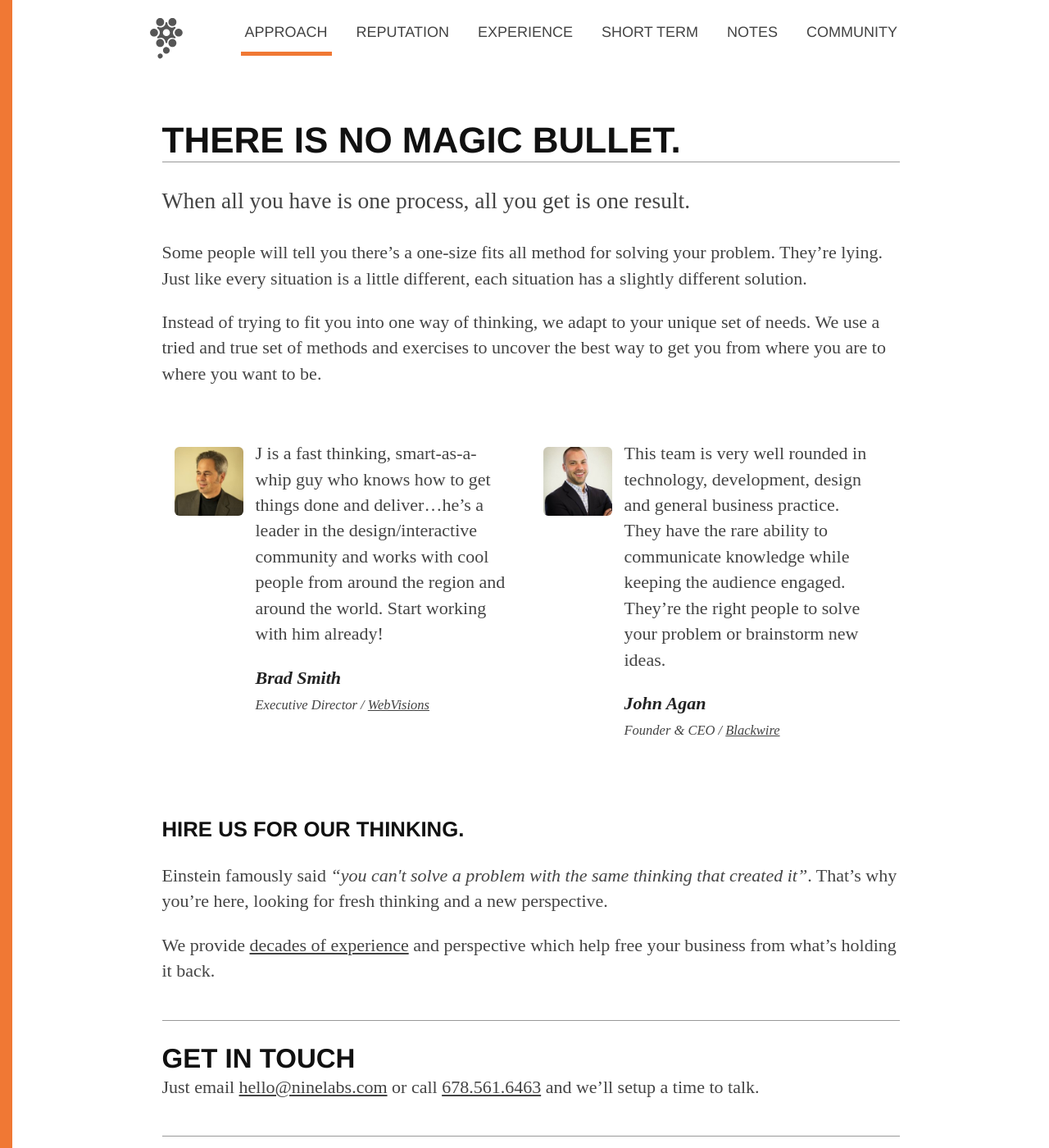
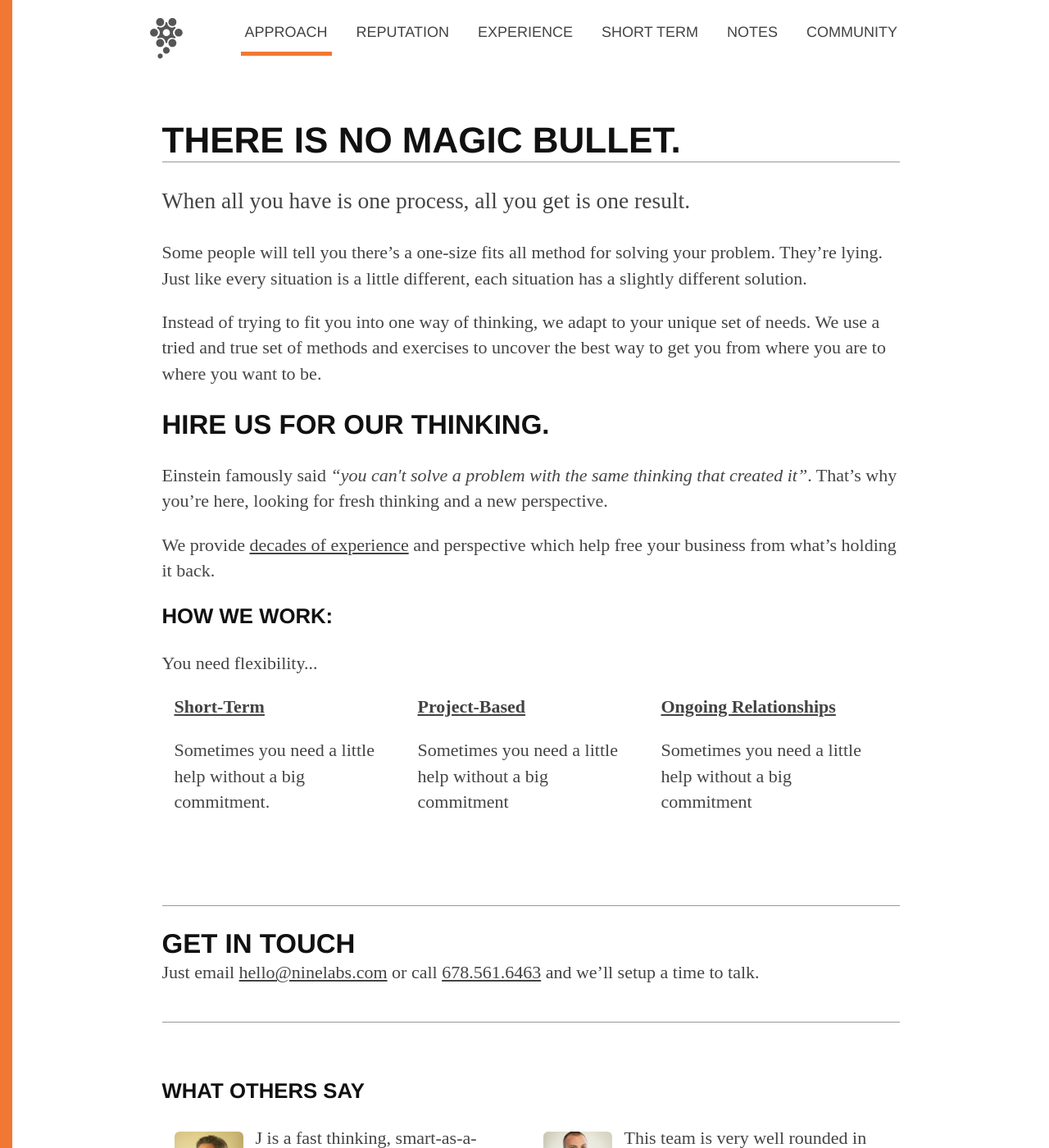
Before and after one commit to ninelabs/ninelabs.com, a Jekyll site: the page built from approach/index.html, in a window 1280 px wide and 1400 px high. Shown: the whole window at 82% size. Built offline with Jekyll 4.4.1, drawn with Linux system fonts in a browser that asks for light colours; nearby versions of some CDN libraries; Markdown is read by kramdown in place of the engine named in the settings.

Commit message:
Added Project and Ongoing pages

```diff
--- a/_data/partners.yml
+++ b/_data/partners.yml
@@ -49,9 +49,11 @@
   github: https://github.com/bradweaver
   dribbble: https://dribbble.com/bradweaver
   bio: |
-    He designs, he codes, he writes, he UXs, he slices and dices.
+    Brad&rsquo;s got an eye for design. A User Experience generalist, his background includes product development, interactive, branding, and market segmentation. He can design your graphics, optimize for user experience, code the front-end of your website, or lay out your iOS application. He&rsquo;s worked with big name clients like MTV, AT&T, ESPN, Disney, Columbia Records, NATO, The PGA, Coca-Cola, UnitedHealth Group, Macy&rsquo;s, and Hard Rock Café, but he&rsquo;s also folded clothes, pumped gas, bagged groceries, and sold cell phones.
 
-    Brad went to school to be a lawyer, then he came to his senses and has spent the last 15 years as a UX generalist with a geek&rsquo;s heart of gold. His experience includes product development, interactive, branding, and market segmentation. He&rsquo;s been the big cheese, the plebeian, the middle manager, and the class clown. He&rsquo;s also folded clothes, pumped gas, bagged groceries, sold cell phones, and climbed the Great Wall of China. He likes beer, scotch, Oxford commas, and Jesus, but not in that order.
+    As the CEO and Creative Director of Suckerpunch Studios, which he founded, Brad worked collaboratively with clients to solve business marketing challenges. Previously, he served as the Online Media Manager and Product Branding specialist for Verizon Wireless and did Visual Merchandising for American Eagle. His book, Creative Truth, releases fall 2015 from Focal Press. There&rsquo;s more on LinkedIn!
+
+    He&rsquo;s a big fan of minimal design, Scotch, and Oxford commas. He&rsquo;s known for his loquaciousness and his barbeque sauce. When he&rsquo;s not in front of a whiteboard, sketch pad, or monitor, you might stumble across Brad in the middle of the movie you&rsquo;re watching. His superpower, naturally, would be mind-reading.
 
 - name: Moses Ngone
   name-tokenized: moses-ngone
--- a/approach/index.html
+++ b/approach/index.html
@@ -14,7 +14,33 @@ pid: approach
   <p>Some people will tell you there&rsquo;s a one-size fits all method for solving your problem. They&rsquo;re lying. Just like every situation is a little different, each situation has a slightly different solution.</p>
   <p>Instead of trying to fit you into one way of thinking, we adapt to your unique set of needs. We use a tried and true set of methods and exercises to uncover the best way to get you from where you are to where you want to be.</p>
 
+  <h2>Hire us for our thinking.</h2>
+  <p>Einstein famously said <em>&ldquo;you can't solve a problem with the same thinking that created it&rdquo;</em>. That&rsquo;s why you&rsquo;re here, looking for fresh thinking and a new perspective.</p>
+  <p>We provide <a href="/experience/">decades of experience</a> and perspective which help free your business from what&rsquo;s holding it back.</p>
+
+  <h3>How We Work:</h3>
+  <p>You need flexibility...</p>
+  <div class="ways">
+    <div class="way">
+      <a href="/short-term/">Short-Term</a>
+      <p>Sometimes you need a little help without a big commitment.</p>
+    </div>
+    <div class="way">
+      <a href="/projects/">Project-Based</a>
+      <p>Sometimes you need a little help without a big commitment</p>
+    </div>
+    <div class="way">
+      <a href="/ongoing/">Ongoing Relationships</a>
+      <p>Sometimes you need a little help without a big commitment</p>
+    </div>
+  </div>
+
+</section>
+
+{% include footer-contact.html %}
+
 <div class="quotes">
+  <h3>What Others Say</h3>
   <div class="quote">
     <div class="media">
       <div class="media-object"><img src="/img/people/brad-smith.jpg" alt="Brad Smith"></div>
@@ -34,10 +60,3 @@ pid: approach
     </div>
   </div>
 </div>
-
-  <h3>Hire us for our thinking.</h3>
-  <p>Einstein famously said <em>&ldquo;you can't solve a problem with the same thinking that created it&rdquo;</em>. That&rsquo;s why you&rsquo;re here, looking for fresh thinking and a new perspective.</p>
-  <p>We provide <a href="/experience/">decades of experience</a> and perspective which help free your business from what&rsquo;s holding it back.</p>
-</section>
-
-{% include footer-contact.html %}
```
Also changed, not shown: ongoing/index.html (added, +85 -0 lines), projects/index.html (added, +85 -0 lines). Lines whose indentation alone changed are shown as unchanged.
